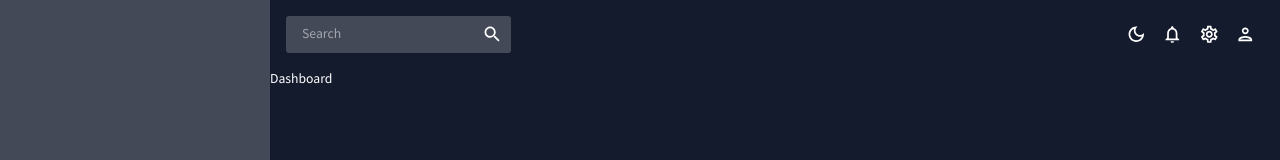
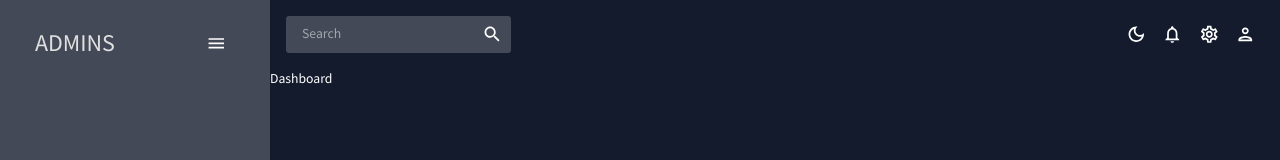
Before and after one commit to eden-brekke/react-admin-practice, a React (Create React App) app: page / in a window 1280 px wide. Shown: the top 160 px of the page. Built offline with nearby package versions, Linux system fonts and the light colour scheme.

Commit message:
set up sidebar menu and updated collapsed state on click

```diff
--- a/src/scenes/global/Sidebar.jsx
+++ b/src/scenes/global/Sidebar.jsx
@@ -56,8 +56,27 @@ const Sidebar = () => {
               color: colors.grey[100],
             }}
           >
+            {!isCollapsed && (
+              <Box
+                display='flex'
+                justifyContent='space-between'
+                alignItems='center'
+                ml='15px'
+              >
+                <Typography
+                  variant='h3'
+                  color={colors.grey[100]}
+                >
+                  ADMINS
+                </Typography>
+                <IconButton onClick={() => setIsCollapsed(!isCollapsed)}>
+                    <MenuOutlinedIcon />
+                </IconButton>
+              </Box>
+            )}
+          </MenuItem>
 
-          </MenuItem>
+          {/* */}
         </Menu>
       </ProSidebar>
     </Box>
```
